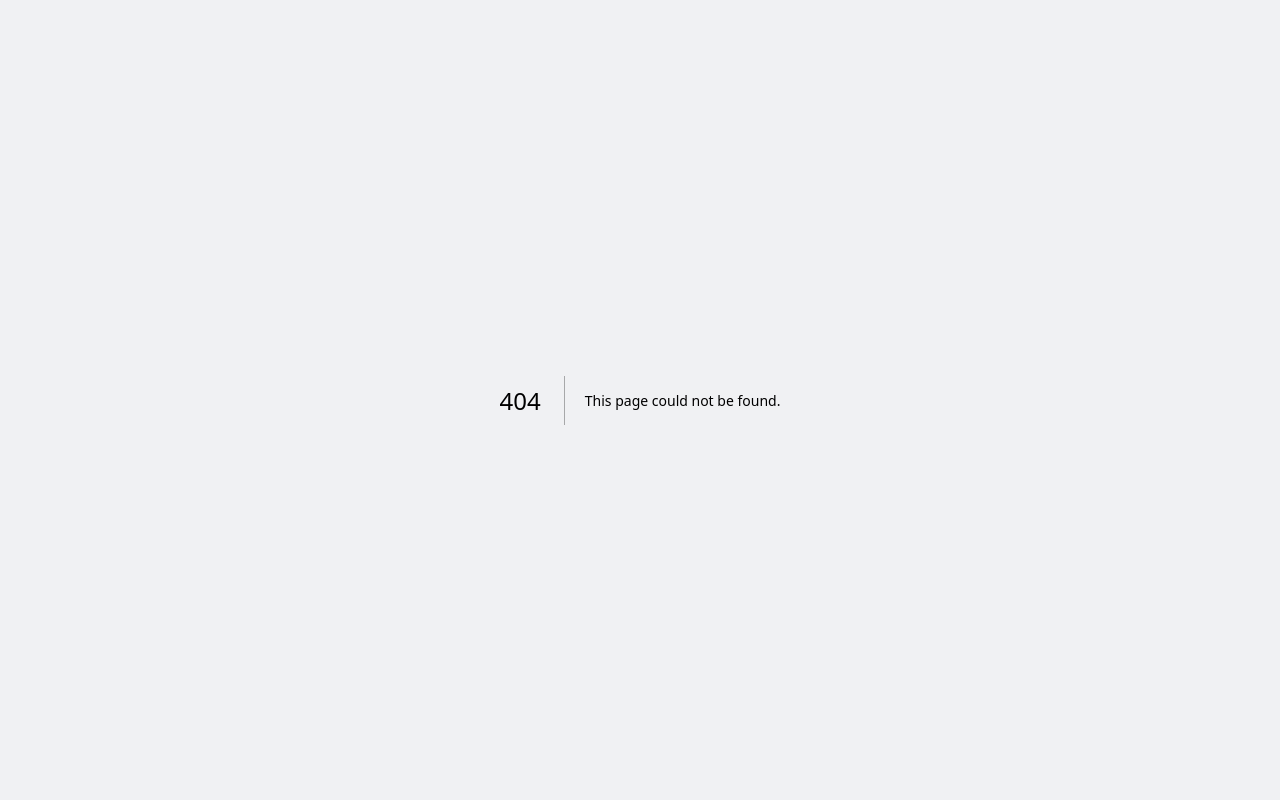
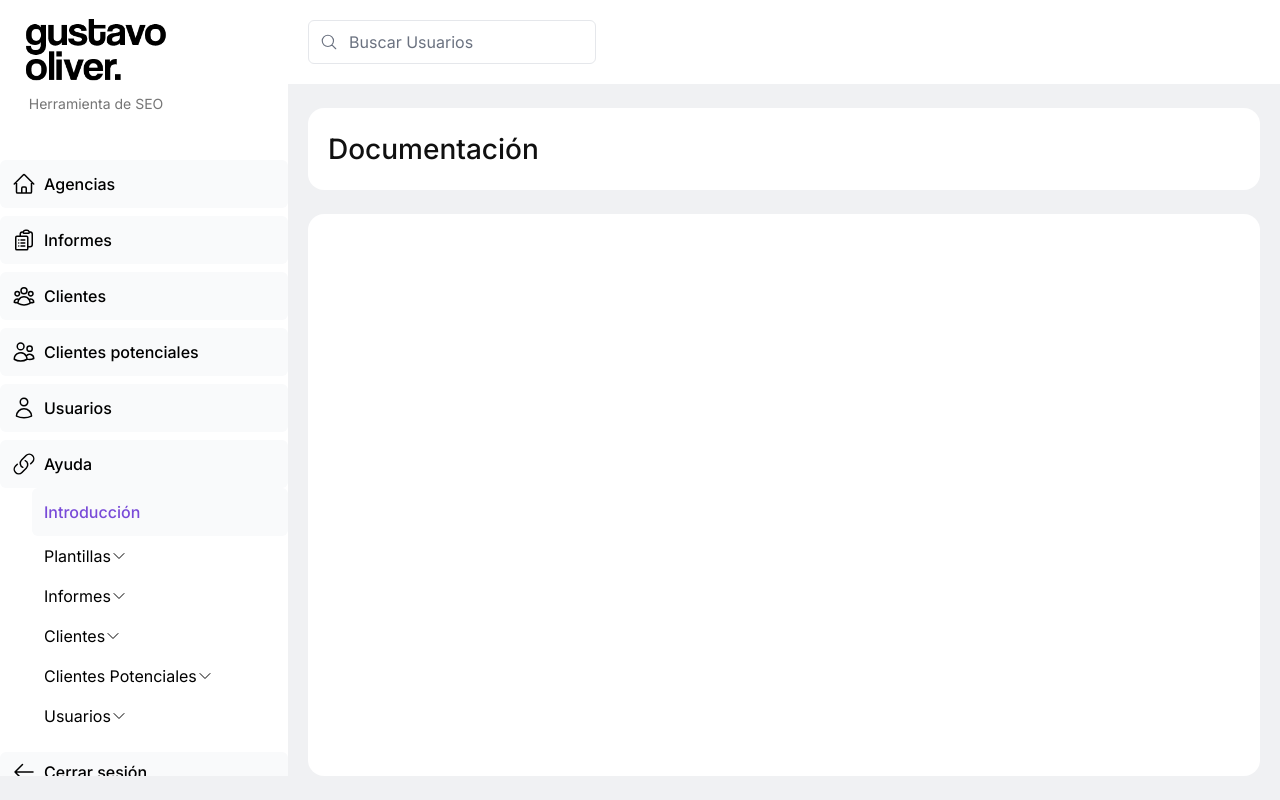
Before and after one commit to gustavoliverweb/seo-app-goliver, a Next.js app: page /dashboard/help/introduction in a window 1280 px wide. Before the commit this address had no page. Built offline with nearby package versions, Linux system fonts and the light colour scheme; a web font is replaced by a local one.

Commit message:
Add sidevar sub menus

```diff
--- /dev/null
+++ b/app/dashboard/help/introduction/page.tsx
@@ -0,0 +1,18 @@
+export default async function Page({
+  searchParams,
+}: {
+  searchParams?: { page?: string; query?: string };
+}) {
+  return (
+    <div className="pb-6 flex flex-grow">
+      <div className="items-start mt-6 w-full flex flex-col px-5 gap-6">
+        <div className="bg-white p-5 rounded-2xl lg:flex justify-between items-center w-full">
+          <h3 className="text-title text-primary-text-500 font-medium">
+            Documentación
+          </h3>
+        </div>
+        <div className="relative h-max overflow-auto bg-white p-5 rounded-2xl w-full flex-grow flex flex-col justify-between"></div>
+      </div>
+    </div>
+  );
+}
--- /dev/null
+++ b/app/dashboard/help/templates/introduction/page.tsx
@@ -0,0 +1,18 @@
+export default async function Page({
+  searchParams,
+}: {
+  searchParams?: { page?: string; query?: string };
+}) {
+  return (
+    <div className="pb-6 flex flex-grow">
+      <div className="items-start mt-6 w-full flex flex-col px-5 gap-6">
+        <div className="bg-white p-5 rounded-2xl lg:flex justify-between items-center w-full">
+          <h3 className="text-title text-primary-text-500 font-medium">
+            Plantillas
+          </h3>
+        </div>
+        <div className="relative h-max overflow-auto bg-white p-5 rounded-2xl w-full flex-grow flex flex-col justify-between"></div>
+      </div>
+    </div>
+  );
+}
--- a/app/dashboard/layout.tsx
+++ b/app/dashboard/layout.tsx
@@ -4,7 +4,7 @@ import Search from "../ui/search";
 export default function Layout({ children }: { children: React.ReactNode }) {
   return (
     <div className="flex h-screen flex-col md:flex-row md:overflow-hidden">
-      <div className="w-full flex-none md:w-48 pb-6">
+      <div className="w-full flex-none md:w-72 pb-6">
         <SideNav />
       </div>
       <div className="flex-grow  md:overflow-y-auto flex flex-col">
--- a/app/ui/dashboard/nav-links-docs.tsx
+++ b/app/ui/dashboard/nav-links-docs.tsx
@@ -6,36 +6,99 @@ import {
   UserGroupIcon,
   UserIcon,
   UsersIcon,
+  ChevronDownIcon,
 } from "@heroicons/react/24/outline";
 import Link from "next/link";
 import { usePathname } from "next/navigation";
 import clsx from "clsx";
+import { useState } from "react";
+import { set } from "zod";
 
 // Map of links to display in the side navigation.
 // Depending on the size of the application, this would be stored in a database.
 const links = [
-  { name: "Introducción", href: "dashboard/help/introduction", icon: HomeIcon },
+  {
+    name: "Introducción",
+    href: "/dashboard/help/introduction",
+    icon: HomeIcon,
+  },
+  {
+    name: "Plantillas",
+    href: "",
+    icon: ClipboardDocumentListIcon,
+    subLinks: [
+      { name: "Introduction", href: "/dashboard/help/templates/introduction" },
+      { name: "Crear Plantillas", href: "/dashboard/help/templates/create" },
+    ],
+  },
   {
     name: "Informes",
-    href: "/dashboard/reports",
-    icon: ClipboardDocumentListIcon,
+    href: "",
+    icon: UserGroupIcon,
+    subLinks: [
+      { name: "Introduction", href: "/dashboard/help/reports/introduction" },
+      { name: "Crear Informes", href: "/dashboard/help/reports/create" },
+      { name: "Adjuntar Reportes", href: "/dashboard/help/reports/attach" },
+    ],
   },
-  { name: "Clientes", href: "/dashboard/clients", icon: UserGroupIcon },
   {
-    name: "Clientes potenciales",
-    href: "/dashboard/potential-customer",
-    icon: UsersIcon,
+    name: "Clientes",
+    href: "",
+    icon: UserGroupIcon,
+    subLinks: [
+      { name: "Introduction", href: "/dashboard/help/clients/introduction" },
+      { name: "Crear Informes", href: "/dashboard/help/clients/create" },
+    ],
   },
-  { name: "Usuarios", href: "/dashboard/users", icon: UserIcon },
+  {
+    name: "Clientes Potenciales",
+    href: "/dashboard/help/potential-clients/introduction",
+    icon: UserGroupIcon,
+    subLinks: [
+      {
+        name: "Introduction",
+        href: "/dashboard/help/potential-clients/introduction",
+      },
+      {
+        name: "Crear Informes",
+        href: "/dashboard/help/potential-clients/create",
+      },
+    ],
+  },
+  {
+    name: "Usuarios",
+    href: "/dashboard/help/users/introduction",
+    icon: UserGroupIcon,
+    subLinks: [
+      {
+        name: "Introduction",
+        href: "/dashboard/help/users/introduction",
+      },
+      {
+        name: "Crear Informes",
+        href: "/dashboard/help/users/create",
+      },
+    ],
+  },
 ];
 
 export default function NavLinksDocs() {
   const pathname = usePathname();
+  const [openSubMenu, setOpenSubMenu] = useState(false);
+
+  const handleSubMenu = (e) => {
+    console.log("click");
+    // setOpenSubMenu(!openSubMenu);
+    const target = e.target.closest(".parent-menu");
+    target.classList.toggle("active");
+    console.log(target);
+  };
+
   return (
     <>
-      {links.map((link) => {
-        const LinkIcon = link.icon;
-        return (
+      {links.map((link) => (
+        <>
+          {!link.hasOwnProperty("subLinks") ? (
             <Link
               key={link.name}
               href={link.href}
@@ -46,11 +109,46 @@ export default function NavLinksDocs() {
                 }
               )}
             >
-            <LinkIcon className="w-6" />
+              {/* <LinkIcon className="w-6" /> */}
               <p className="hidden md:block">{link.name}</p>
             </Link>
-        );
-      })}
+          ) : (
+            <>
+              <div
+                onClick={handleSubMenu}
+                className="parent-menu  py-2 px-3 gap-2 cursor-pointer"
+                data-parent={link.name}
+              >
+                <div className="flex items-center">
+                  <p>{link.name}</p>
+                  {
+                    <div className="w-4">
+                      <ChevronDownIcon />
+                    </div>
+                  }
+                </div>
+                <div className="menu-child">
+                  {link.subLinks?.map((sunlinks) => (
+                    <Link
+                      key={sunlinks.name}
+                      href={sunlinks.href}
+                      className={clsx(
+                        "flex  grow items-center justify-center gap-2 rounded-md bg-gray-50 p-3 text-sm font-medium hover:bg-green-100  md:flex-none md:justify-start md:p-2 md:px-3",
+                        {
+                          "text-primary-button-500": pathname === sunlinks.href,
+                        }
+                      )}
+                    >
+                      {/* <LinkIcon className="w-6" /> */}
+                      <p className="hidden md:block p-2">{sunlinks.name}</p>
+                    </Link>
+                  ))}
+                </div>
+              </div>
+            </>
+          )}
+        </>
+      ))}
     </>
   );
 }
--- a/app/ui/dashboard/sidenav.tsx
+++ b/app/ui/dashboard/sidenav.tsx
@@ -23,7 +23,7 @@ export default function SideNav() {
         </Link>
         <Avatar />
       </div>
-      <div className="flex grow flex-row justify-between space-x-2 md:flex-col md:space-x-0 md:space-y-2">
+      <div className="flex grow flex-row justify-between space-x-2 md:flex-col md:space-x-0 md:space-y-2 overflow-auto">
         <NavLinks />
         <div>
           <div
@@ -34,7 +34,9 @@ export default function SideNav() {
             <LinkIcon className="w-6" />
             <p className="hidden md:block">Ayuda</p>
           </div>
-          <NavLinksDocs />
+          <div className="pl-8">
+            <NavLinksDocs />
+          </div>
         </div>
         <div className="hidden  w-full grow rounded-md  md:block"></div>
         <form
--- a/app/ui/global.css
+++ b/app/ui/global.css
@@ -112,3 +112,11 @@ iframe {
   align-items: center;
   font-size: 24px;
 }
+
+.menu-child {
+  display: none;
+}
+
+.parent-menu.active .menu-child {
+  display: block;
+}
--- a/auth.ts
+++ b/auth.ts
@@ -10,7 +10,6 @@ async function getUser(email: string): Promise<UserType | undefined> {
   try {
     const user =
       await sql<UserType>`SELECT * from users_go where email=${email}`;
-    console.log(user.rows[0]);
     return user.rows[0];
   } catch (error) {
     console.error("Failed to fetch user:", error);
```
Lines whose indentation alone changed are shown as unchanged.
